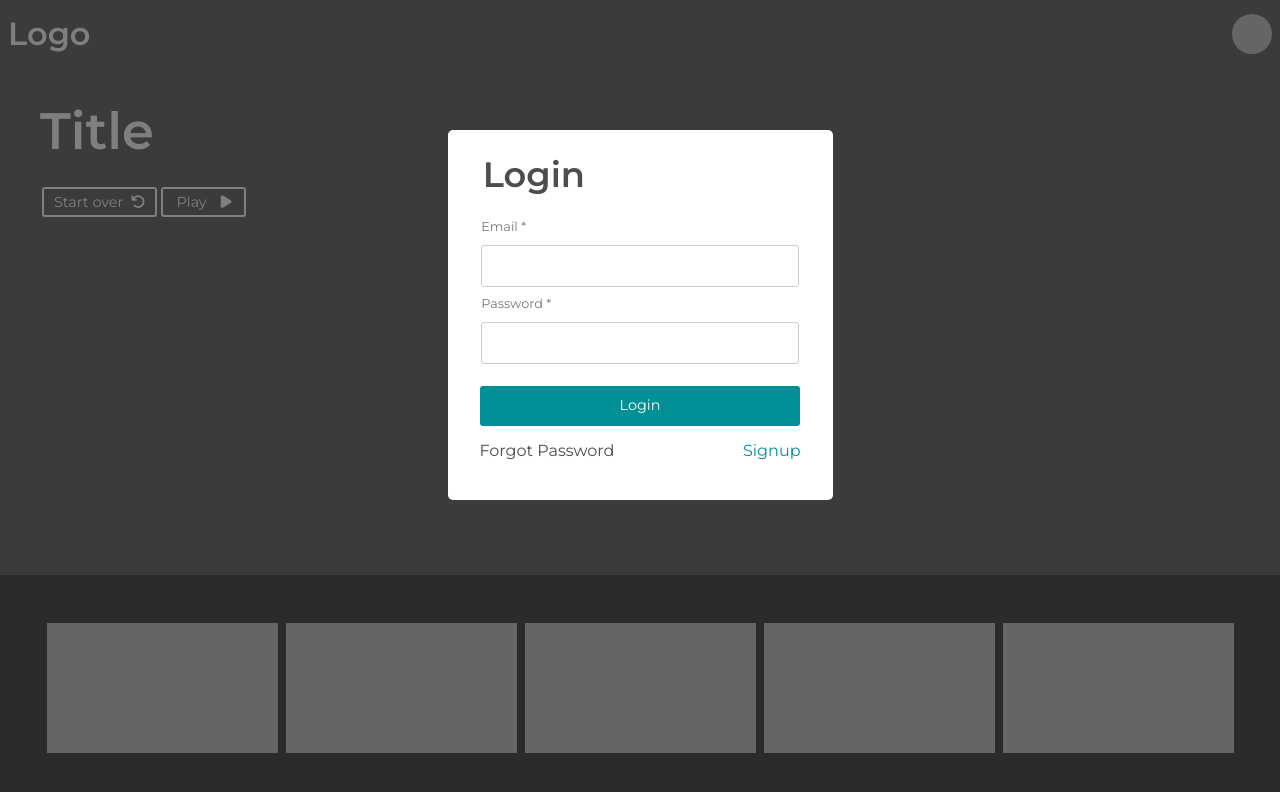
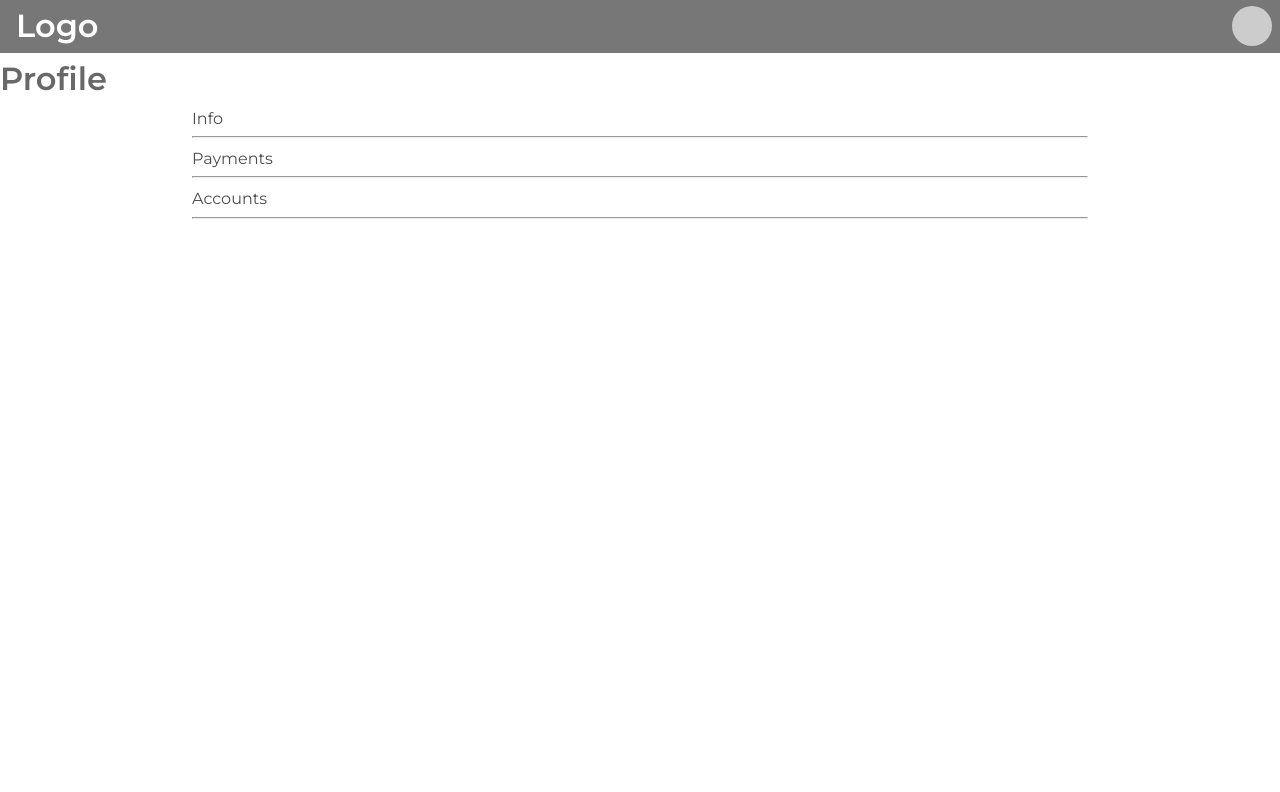
Before and after one commit to TeamSubchannel/subchannelsubscriberapp, a React (Create React App) app: page /profile in a window 1280 px wide. Shown: the top 792 px of the page. Built offline with nearby package versions, Linux system fonts and the light colour scheme.

Commit message:
Added profile styling and components.

```diff
--- a/src/Router.js
+++ b/src/Router.js
@@ -1,5 +1,5 @@
 import React, { Component } from "react";
-import { BrowserRouter, Redirect, Route, Switch } from "react-router-dom";
+import { BrowserRouter, Route, Switch } from "react-router-dom";
 import App from "./screens/App";
 import Profile from "./screens/Profile";
 
--- a/src/components/Header.jsx
+++ b/src/components/Header.jsx
@@ -6,7 +6,7 @@ const Div = styled.div.attrs({
   background: props => props.background
 })`
   width: 100%;
-  background: rgba(0, 0, 0, 0);
+  background: ${props => props.background || "rgba(0, 0, 0, 0)"};
   display: flex;
   justify-content: space-between;
   align-items: center;
@@ -17,13 +17,18 @@ const Circle = styled.div`
   height: 40px;
   border-radius: 50%;
   background-color: #ccc;
+  margin-right: 0.5em;
+`;
+
+const StyledTitle2 = styled(Title2)`
+  margin-left: 0.5em;
 `;
 
 class Header extends Component {
   render() {
     return (
-      <Div>
-        <Title2>Logo</Title2>
+      <Div background={this.props.background}>
+        <StyledTitle2>Logo</StyledTitle2>
         <Circle />
       </Div>
     );
--- a/src/components/Login.jsx
+++ b/src/components/Login.jsx
@@ -106,9 +106,9 @@ const UserLoginForm = props => (
             justifycontent="space-between"
           >
             <Text>Forgot Password</Text>
-            <a>
+            <Link>
               <Text color="#019095">Signup</Text>
-            </a>
+            </Link>
           </Row>
         </form>
       )}
--- a/src/components/Player.jsx
+++ b/src/components/Player.jsx
@@ -8,7 +8,6 @@ const Div = styled.div`
   background-color: #777777;
   box-sizing: border-box;
   width: 100%;
-  padding: 0.5em;
   height: 100%;
 `;
 
--- a/src/index.js
+++ b/src/index.js
@@ -2,9 +2,8 @@ import React from "react";
 import ReactDOM from "react-dom";
 import "./index.css";
 import "normalize.css";
-import App from "./screens/App";
 import Router from "./Router";
 import registerServiceWorker from "./registerServiceWorker";
 
-ReactDOM.render(<App />, document.getElementById("root"));
+ReactDOM.render(<Router />, document.getElementById("root"));
 registerServiceWorker();
--- a/src/screens/Profile.jsx
+++ b/src/screens/Profile.jsx
@@ -1,14 +1,33 @@
 import React, { Component } from "react";
 import styled from "styled-components";
 import Header from "../components/Header";
+import { Column, Title2, Text } from "../theme/index";
 
-const Div = styled.div``;
+const Div = styled.div`
+  width: 100%;
+  height: 100%;
+`;
+
+const Hr = ({ title }) => (
+  <div style={{ width: "70%" }}>
+    <Text>{title}</Text>
+    <hr />
+  </div>
+);
 
 class Profile extends Component {
   render() {
     return (
       <Div>
-        <Header />
+        <Header background="#777" />
+        <Column>
+          <Title2 dark>Profile</Title2>
+          <Column alignitems="center">
+            <Hr title="Info" />
+            <Hr title="Payments" />
+            <Hr title="Accounts" />
+          </Column>
+        </Column>
       </Div>
     );
   }
--- a/src/theme/index.js
+++ b/src/theme/index.js
@@ -42,9 +42,10 @@ export const Title1 = styled.h1`
 
 export const Title2 = styled.h2`
   font-family: "Montserrat", sans-serif;
-  color: ${props => props.color || "#fff"};
+  color: ${props => (props.dark ? "#686868" : "#fff")};
   margin: ${props => props.margin || ".25em 0"}
   font-size: ${props => props.fontsize || "2em"}
+
 `;
 
 export const Text = styled.p`
```
